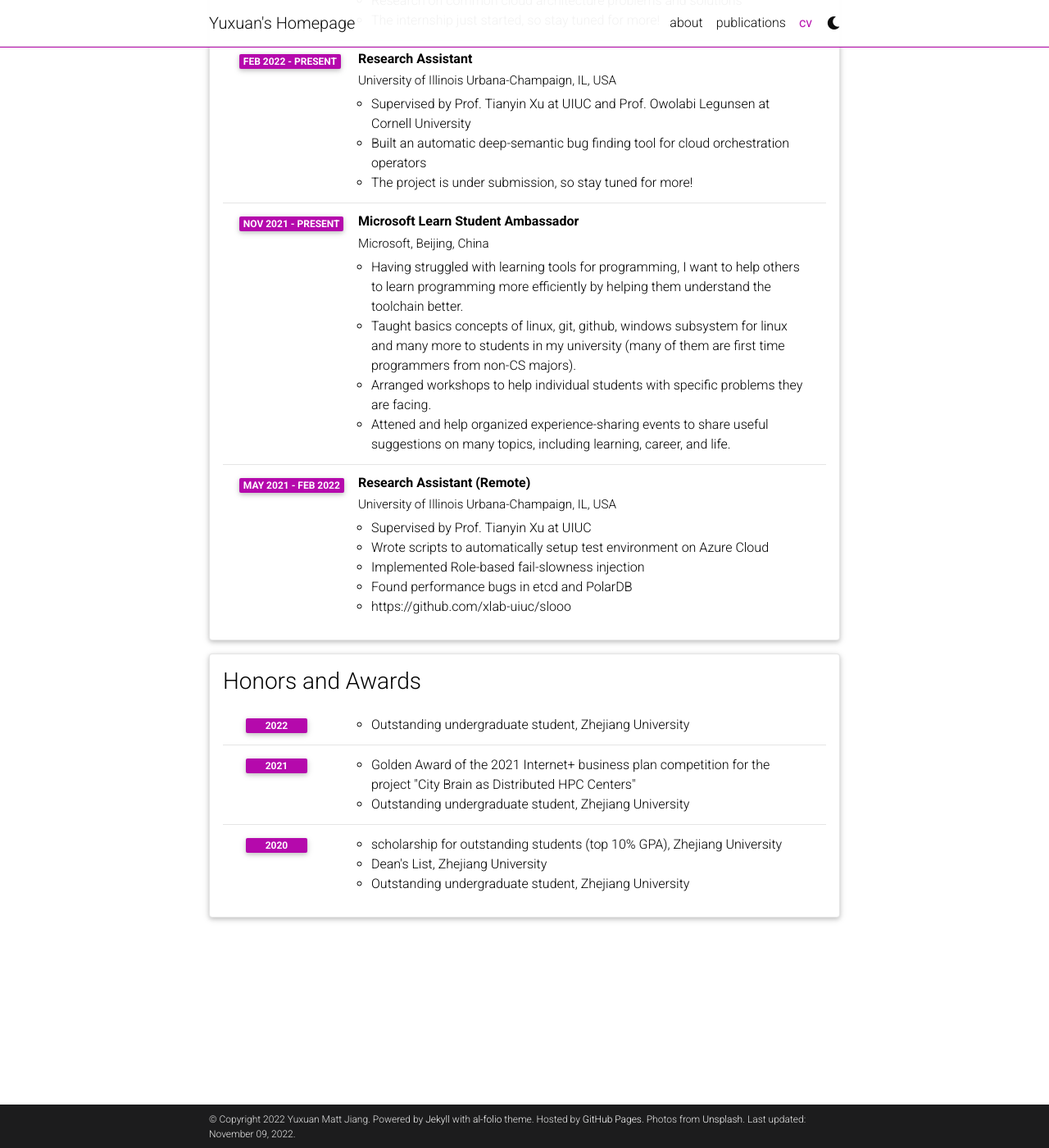
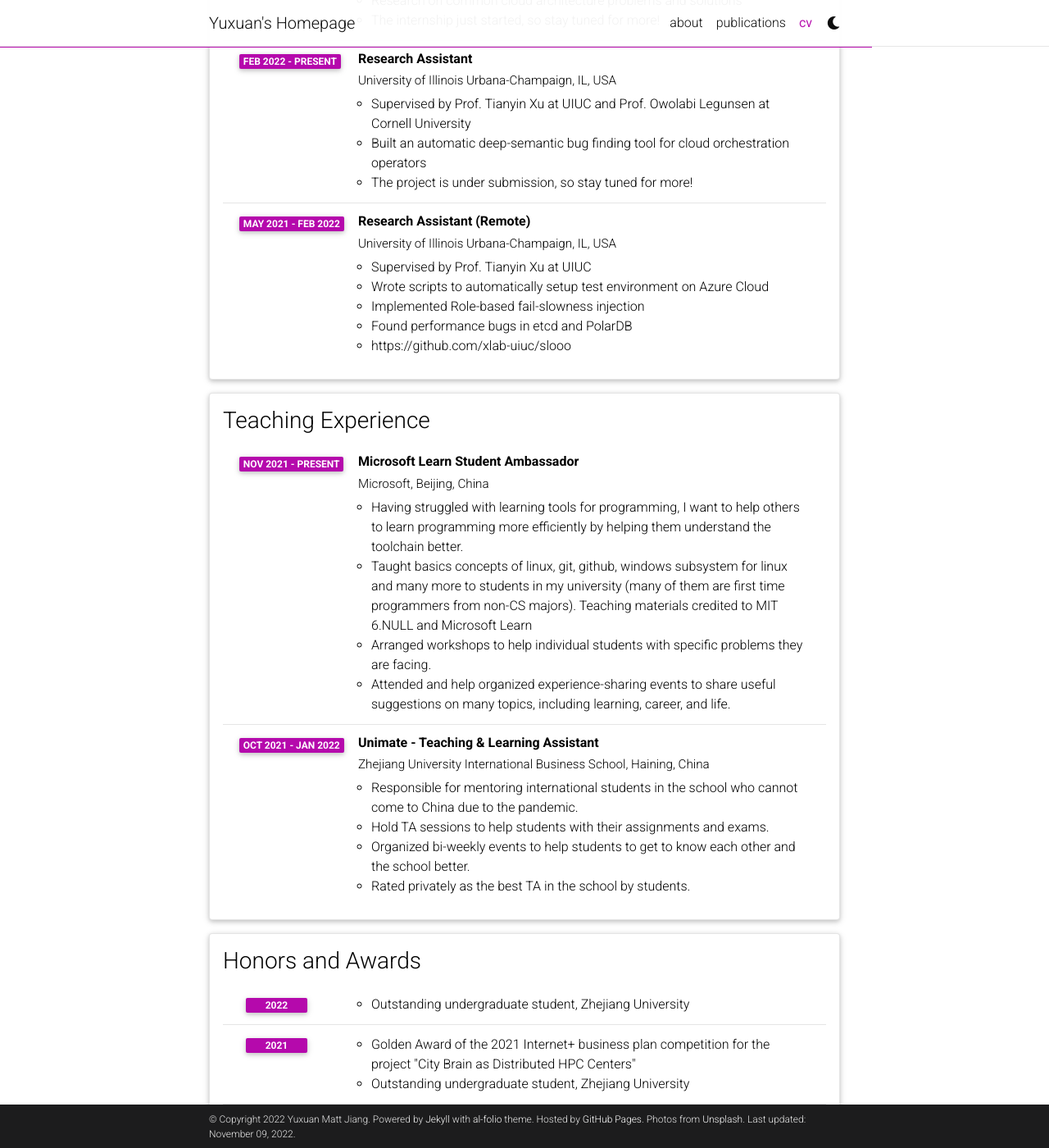
Before and after one commit to Essoz/Essoz.github.io, a Jekyll site: the page built from _pages/cv.md, in a window 1280 px wide and 1400 px high, scrolled down 839 px. Shown: the whole window at 82% size. Built offline with Jekyll 4.4.1, drawn with Linux system fonts in a browser that asks for light colours; comment, search, counter and statistics services are not loaded; a style sheet for code colours, icons or effects is not loaded.

Commit message:
add: teaching experience section

```diff
--- a/_data/cv.yml
+++ b/_data/cv.yml
@@ -39,15 +39,6 @@
         - Built an automatic deep-semantic bug finding tool for cloud orchestration operators
         - The project is under submission, so stay tuned for more!
 
-    - title: Microsoft Learn Student Ambassador
-      institution: Microsoft, Beijing, China
-      year: Nov 2021 - Present
-      description:
-        - Having struggled with learning tools for programming, I want to help others to learn programming more efficiently by helping them understand the toolchain better.
-        - Taught basics concepts of linux, git, github, windows subsystem for linux and many more to students in my university (many of them are first time programmers from non-CS majors).
-        - Arranged workshops to help individual students with specific problems they are facing.
-        - Attened and help organized experience-sharing events to share useful suggestions on many topics, including learning, career, and life.
-
     - title: Research Assistant (Remote)
       institution: University of Illinois Urbana-Champaign, IL, USA
       year: May 2021 - Feb 2022
@@ -57,6 +48,26 @@
         - Implemented Role-based fail-slowness injection
         - Found performance bugs in etcd and PolarDB
         - https://github.com/xlab-uiuc/slooo
+
+- title: Teaching Experience
+  type: time_table
+  contents:
+    - title: Microsoft Learn Student Ambassador
+      institution: Microsoft, Beijing, China
+      year: Nov 2021 - Present
+      description:
+        - Having struggled with learning tools for programming, I want to help others to learn programming more efficiently by helping them understand the toolchain better.
+        - Taught basics concepts of linux, git, github, windows subsystem for linux and many more to students in my university (many of them are first time programmers from non-CS majors). Teaching materials credited to MIT 6.NULL and Microsoft Learn
+        - Arranged workshops to help individual students with specific problems they are facing.
+        - Attended and help organized experience-sharing events to share useful suggestions on many topics, including learning, career, and life.
+    - title: Unimate - Teaching & Learning Assistant
+      institution: Zhejiang University International Business School, Haining, China
+      year: Oct 2021 - Jan 2022
+      description:
+        - Responsible for mentoring international students in the school who cannot come to China due to the pandemic.
+        - Hold TA sessions to help students with their assignments and exams.
+        - Organized bi-weekly events to help students to get to know each other and the school better.
+        - Rated privately as the best TA in the school by students.
 
 - title: Honors and Awards
   type: time_table
```
